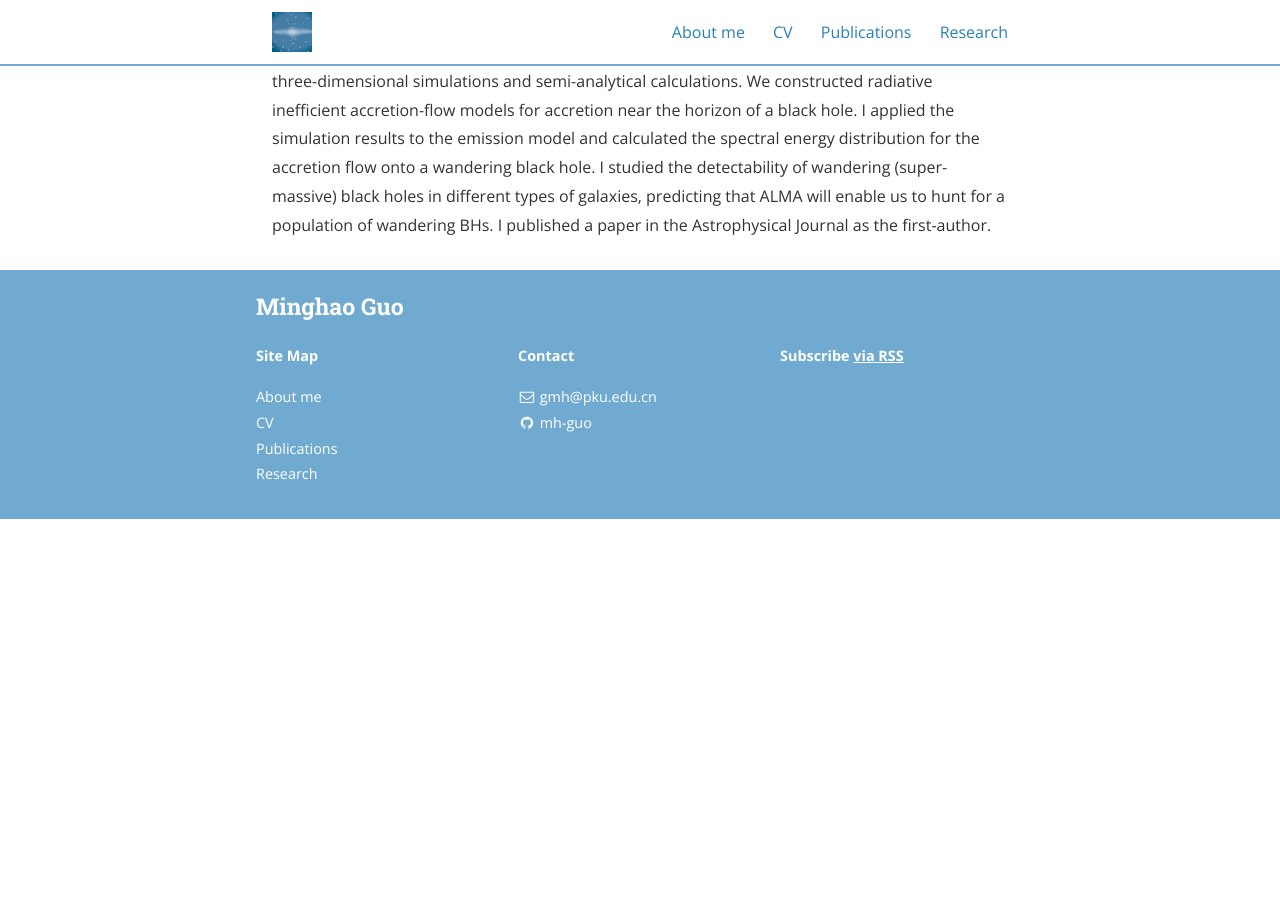
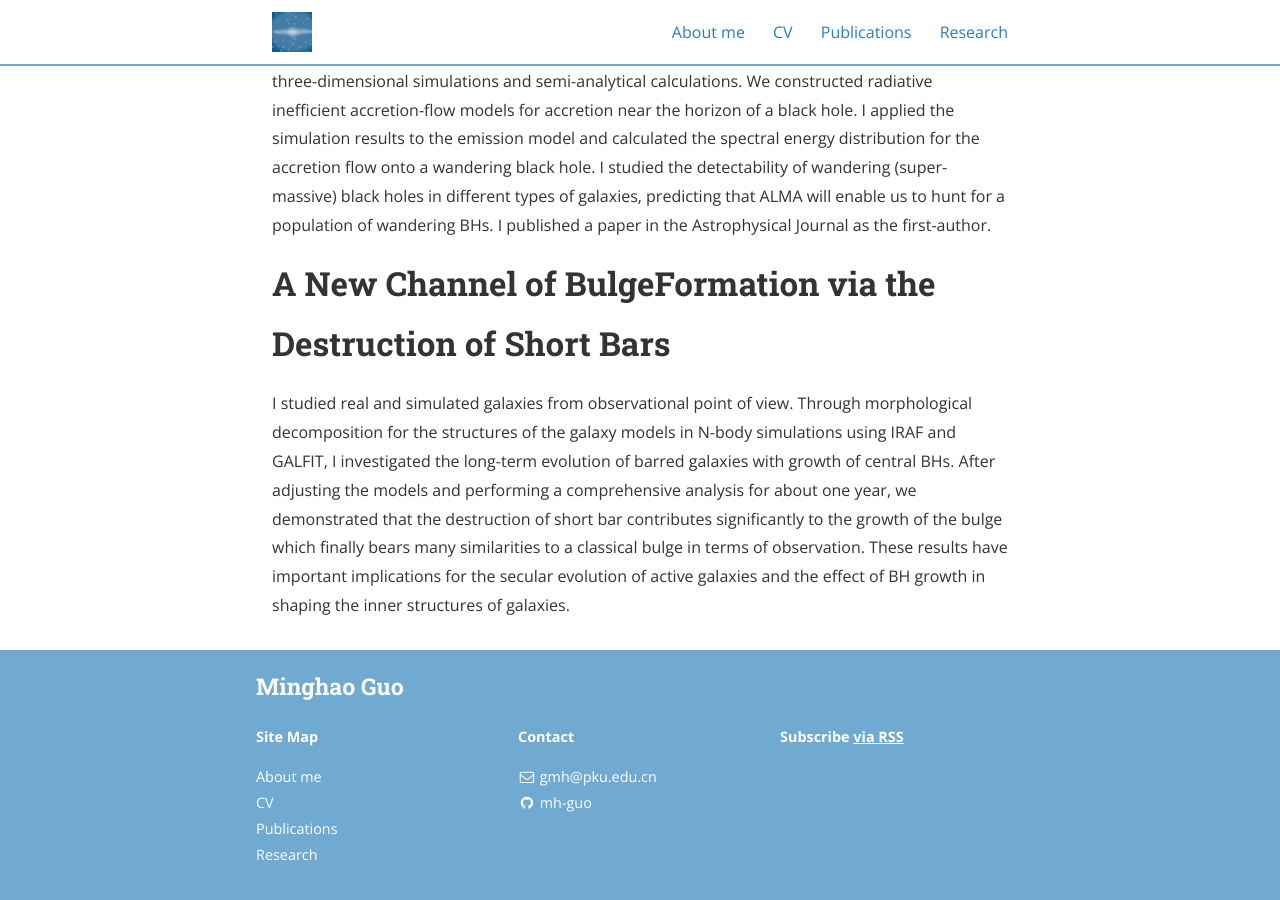
Before and after one commit to mh-guo/mh-guo-slate.github.io, a Jekyll site: the page built from research.md, in a window 1280 px wide and 900 px high, scrolled down 611 px. Built offline with Jekyll 4.4.1, drawn with Linux system fonts in a browser that asks for light colours; nearby versions of some CDN libraries; before the commit the page ends 1130 px from its top, so only the background shows below that.

Commit message:
Update research.md

```diff
--- a/research.md
+++ b/research.md
@@ -13,3 +13,7 @@ I'm currently an undergraduate from Peking University under the supervision of P
 ![alt text]({{ site.baseurl }}/assets/wandering_BH.png "Profile Picture"){:.profile}
 
 We investigated low-density accretion flows onto massive black holes orbiting around in the outskirts of their host galaxies (e.g., massive ellipticals, Milky Way, dwarf galaxies), performing three-dimensional simulations and semi-analytical calculations. We constructed radiative inefficient accretion-flow models for accretion near the horizon of a black hole. I applied the simulation results to the emission model and calculated the spectral energy distribution for the accretion flow onto a wandering black hole. I studied the detectability of wandering (super-massive) black holes in different types of galaxies, predicting that ALMA will enable us to hunt for a population of wandering BHs. I published a paper in the Astrophysical Journal as the first-author.
+
+<h1> A New Channel of BulgeFormation via the Destruction of Short Bars </h1>
+
+I studied real and simulated galaxies from observational point of view. Through morphological decomposition for the structures of the galaxy models in N-body simulations using IRAF and GALFIT, I investigated the long-term evolution of barred galaxies with growth of central BHs. After adjusting the models and performing a comprehensive analysis for about one year, we demonstrated that the destruction of short bar contributes significantly to the growth of the bulge which finally bears many similarities to a classical bulge in terms of observation. These results have important implications for the secular evolution of active galaxies and the effect of BH growth in shaping the inner structures of galaxies.
```
